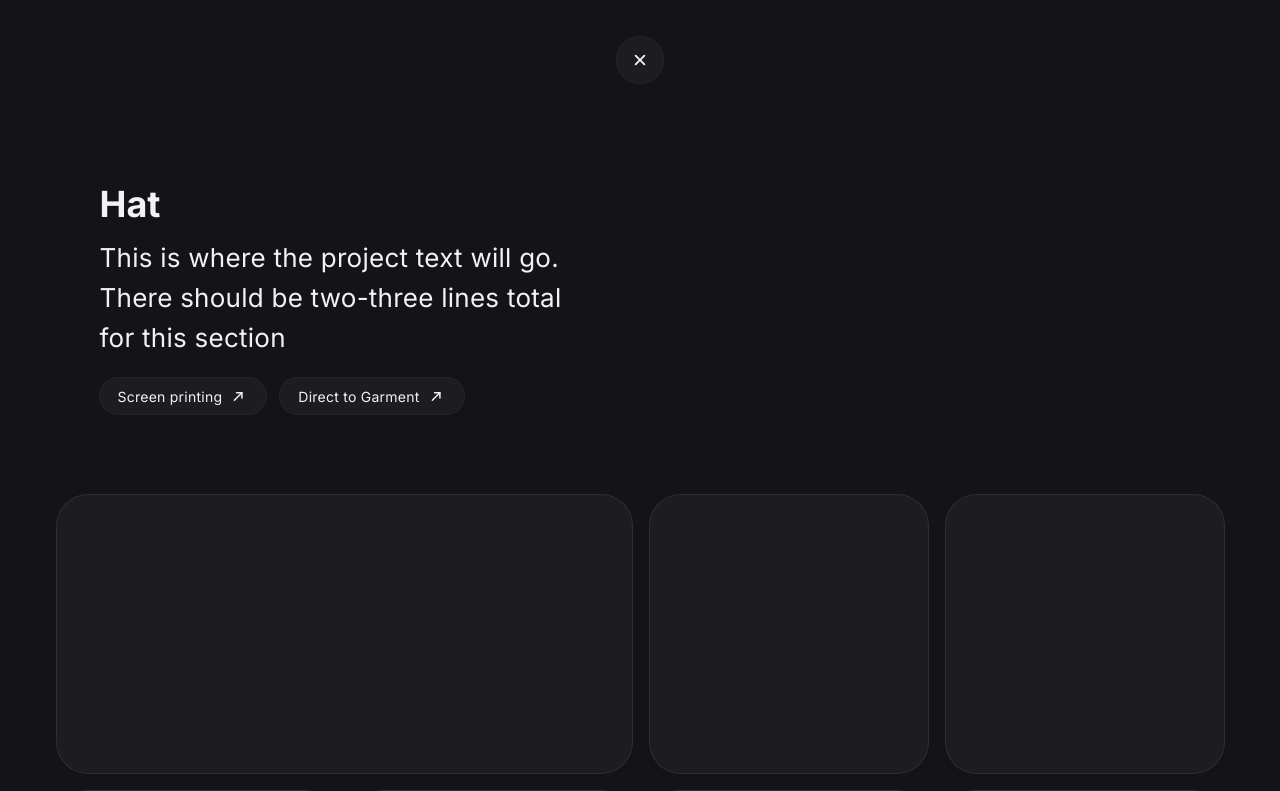
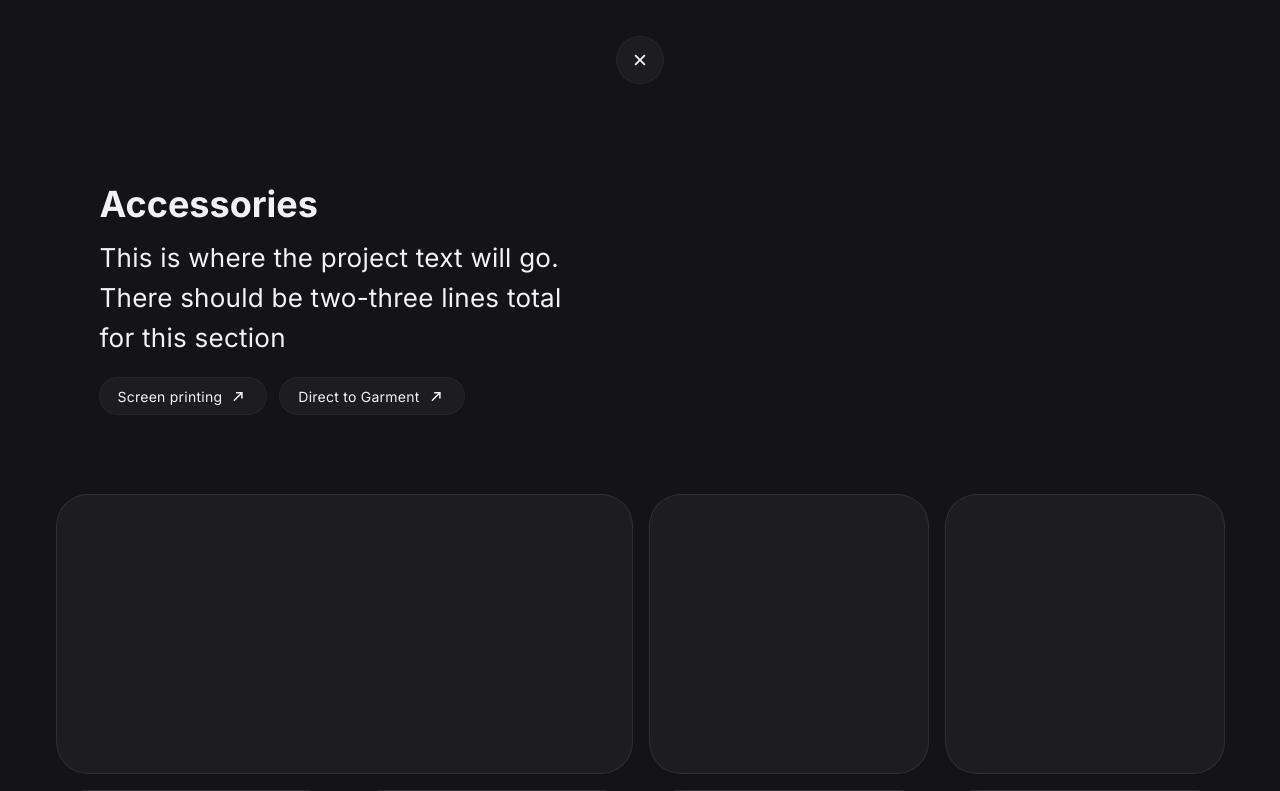
Before and after one commit to beenhad/fitfolabs-update, a Next.js app: page /accessories in a window 1280 px wide. Shown: the top 791 px of the page. Built offline with nearby package versions, Linux system fonts and the light colour scheme.

Commit message:
text changed

```diff
--- a/src/views/Hat/index.tsx
+++ b/src/views/Hat/index.tsx
@@ -7,7 +7,7 @@ const Hat = () => {
 		<GoBackTopBar>
 			<div className="pt-[50px] lg:pt-[60px]">
 				<div className="container lg:px-[60px] mb-[55px] lg:mb-[64px]">
-          <h1 className="__title_xl">Hat</h1>
+					<h1 className="__title_xl">Accessories</h1>
 					<p className="text-lg leading-[24px] lg:text-[26px] lg:leading-[40px] tracking-[0.25px] mt-2.5 mb-5 max-w-[494px]">
 						This is where the project text will go. There should be two-three
 						lines total for this section
--- a/src/views/Hoodie/index.tsx
+++ b/src/views/Hoodie/index.tsx
@@ -7,7 +7,7 @@ const Hoodie = () => {
     <GoBackTopBar>
       <div className="pt-[50px] lg:pt-[60px]">
         <div className="container lg:px-[60px] mb-[55px] lg:mb-[64px]">
-          <h1 className="__title_xl">Hoodie</h1>
+          <h1 className="__title_xl">Fleece</h1>
           <p className="text-lg leading-[24px] lg:text-[26px] lg:leading-[40px] tracking-[0.25px] mt-2.5 mb-5 max-w-[494px]">
             This is where the project text will go. There should be two-three
             lines total for this section
```
Lines whose indentation alone changed are shown as unchanged.
